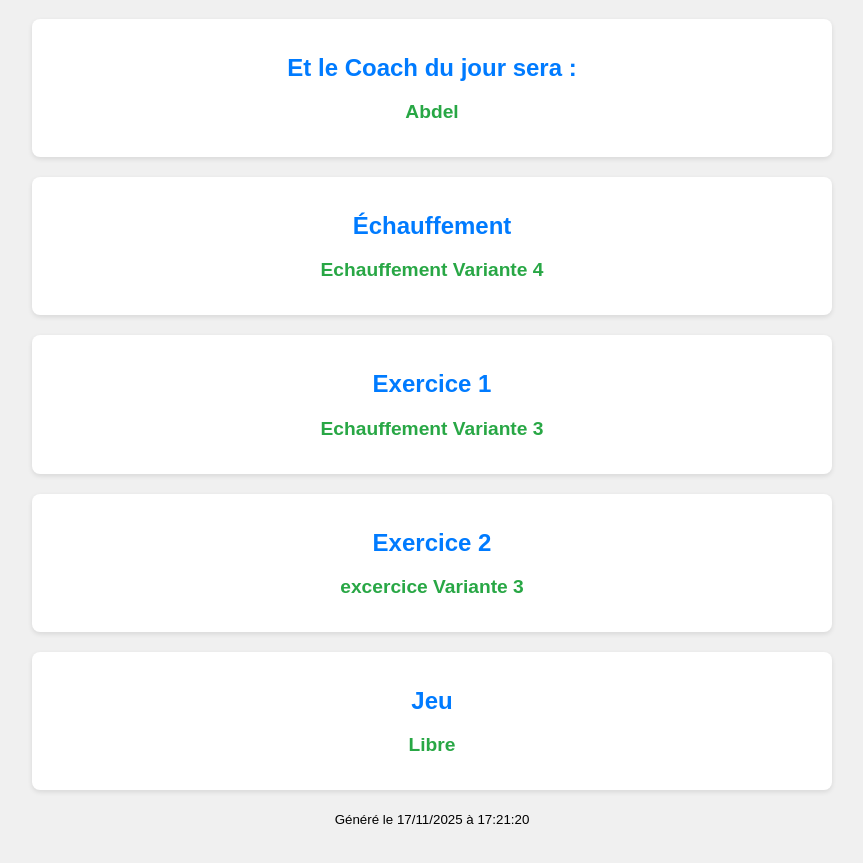
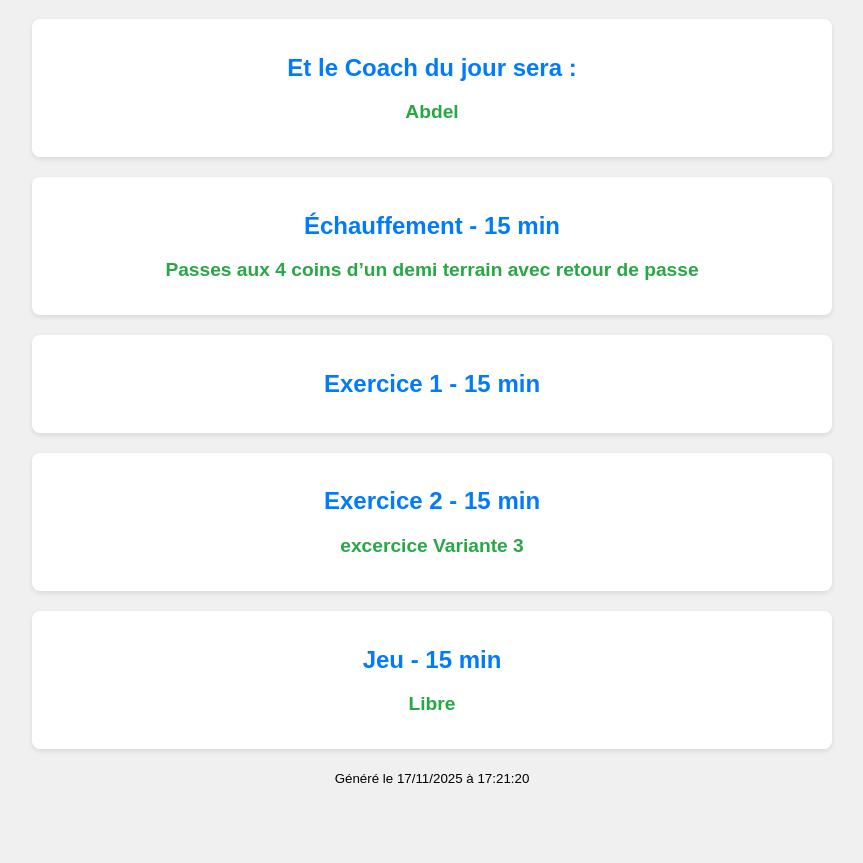
Before and after one commit to gr-spf/VEB, a plain HTML site: page index.html in a window 1280 px wide. Shown: the part 81-944 px from the top of the page, without its empty margins (208-1071 px from the left). After the commit the page ends 904 px from the top, so only its background shows below. Drawn offline with Linux system fonts and the light colour scheme.

Commit message:
index.html

```diff
--- a/index.html
+++ b/index.html
@@ -69,22 +69,23 @@
 
         // Tableaux pour les 4 blocs (exemples – personnalise !)
         const echauffement = [
-            '20 layup main droite, 20 main gauche, 10 shoot a 0, 10 a 45, 10 aux poste',
-            'Echauffement Variante 2',
-            'Echauffement Variante 3',
-            'Echauffement Variante 4',
+            'Une file avec Ballon et l autre au rebond : 20 layup main droite, 20 main gauche, 10 shoot a 0, 10 a 45, 10 aux poste',
+            'Footing avec levée de genoux, talon fesse etc...',
+            'Une file avec ballon et l autre au rebond, Passe, retour de passe et finition : 20 layup main droite, 20 main gauche, 10 shoot a 0, 10 a 45, 10 aux poste',
+            'Passes aux 4 coins d’un demi terrain sans retour de passe',
+            'Passes aux 4 coins d’un demi terrain avec retour de passe',
         ];
 
         const exercice1 = [
-            '20 layup main droite, 20 main gauche, 10 shoot a 0, 10 a 45, 10 aux poste',
-            'Echauffement Variante 2',
-            'Echauffement Variante 3',
+            'Attaque à 3 contre 2 et retour sur l’autre panier des 2 défenseurs avec un 3eme qui lance le ballon depuis le côté',
+            'Criss Cross à 3 joueurs',
+            '',
             'Echauffement Variante 4',
         ];
 
         const exercice2 = [
             'Concours shoot : 20 à 0, 20 à 45, 20 au poste et 10 à 3pts',
-            'excercice Variante 2',
+            'Ligne par 3joueur où celui du milieu part vers un panier prend la passe shoot et celui qui a fait la passe part vers l’autre panier ',
             'excercice Variante 3',
             'excercice Variante 4',
         ];
@@ -110,19 +111,19 @@
                     <p class="choix">${choixNom}</p>
                 </div>
                 <div class="section">
-                    <h2>Échauffement</h2>
+                    <h2>Échauffement - 15 min</h2>
                     <p class="choix">${choixEch}</p>
                 </div>
                 <div class="section">
-                    <h2>Exercice 1</h2>
+                    <h2>Exercice 1 - 15 min</h2>
                     <p class="choix">${choixExo1}</p>
                 </div>
                 <div class="section">
-                    <h2>Exercice 2</h2>
+                    <h2>Exercice 2 - 15 min</h2>
                     <p class="choix">${choixExo2}</p>
                 </div>
                 <div class="section">
-                    <h2>Jeu</h2>
+                    <h2>Jeu - 15 min</h2>
                     <p class="choix">${choixJeu}</p>
                 </div>
             `;
```
